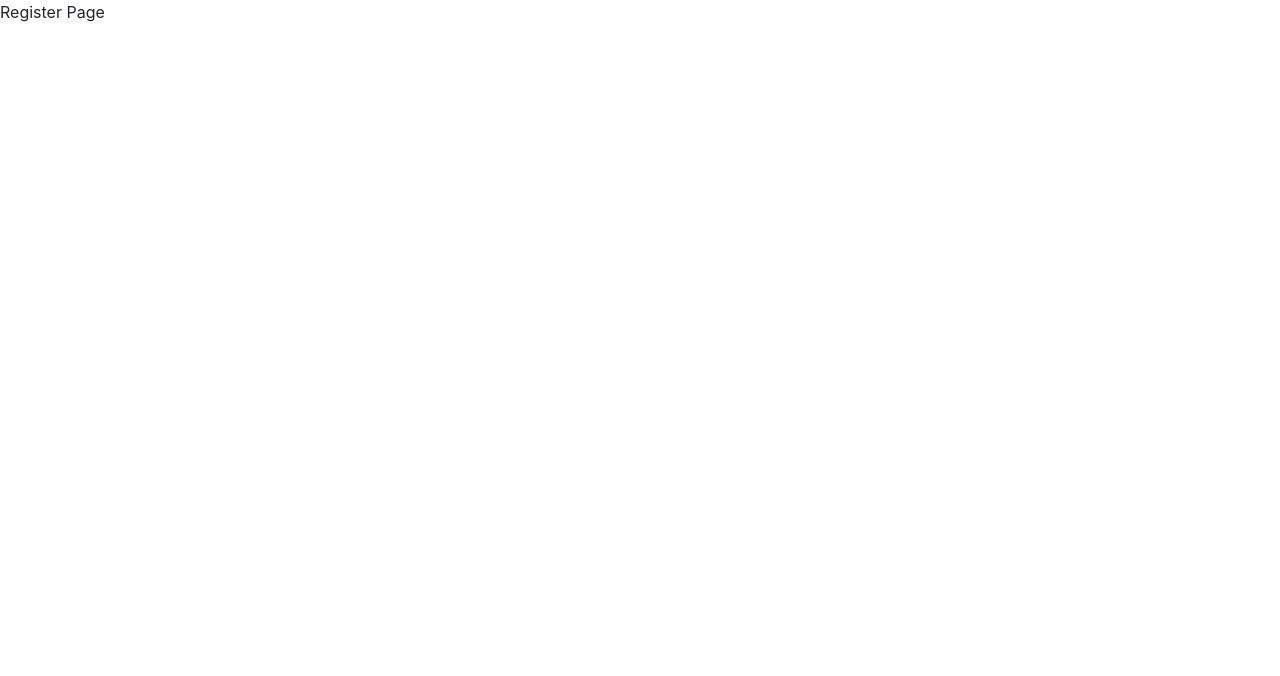
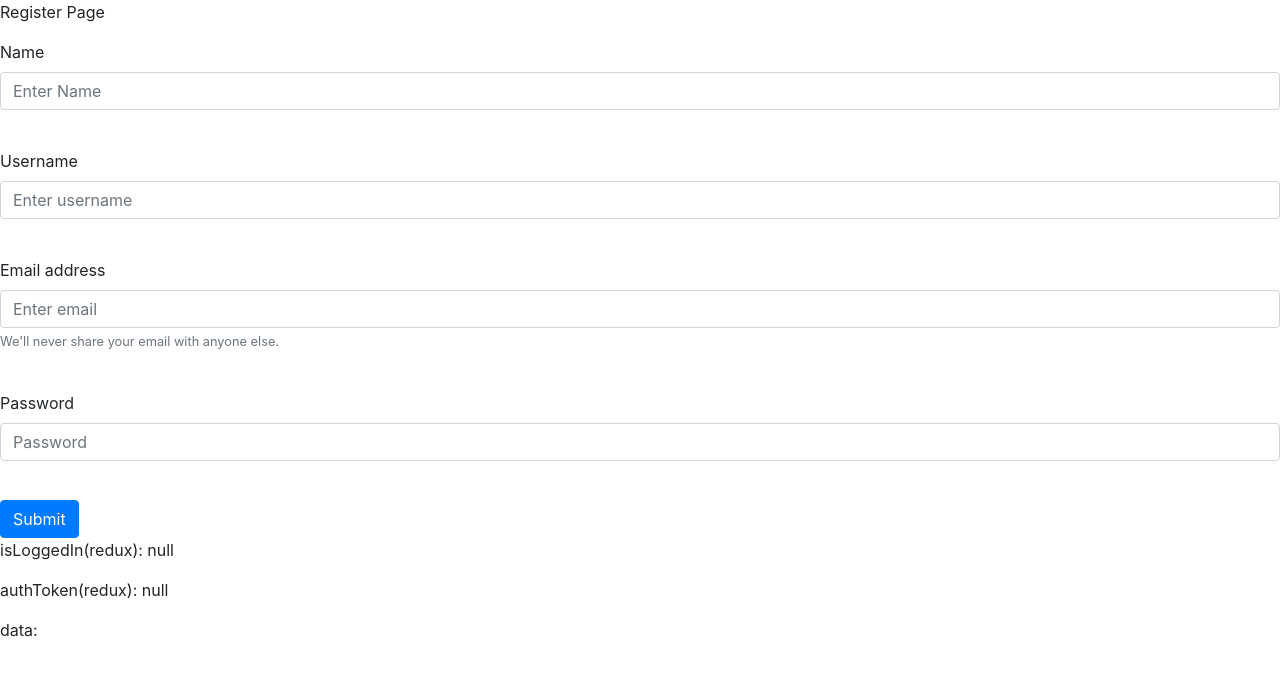
Before and after one commit to rohanbhatia96/hero-battles, a React (Create React App) app in the folder web/: page /register in a window 1280 px wide. Shown: the top 676 px of the page. Built offline with nearby package versions, Linux system fonts and the light colour scheme.

Commit message:
Added barebones for register form

```diff
--- /dev/null
+++ b/web/src/app/containers/RegisterForm.tsx
@@ -0,0 +1,140 @@
+import { useMutation, ApolloError } from "@apollo/client";
+import { Formik, FormikHelpers } from "formik";
+import React from "react";
+import Button from "react-bootstrap/Button";
+import Form from "react-bootstrap/Form";
+import { useDispatch, useSelector } from "react-redux";
+import { REGISTER_USER } from "../api/gqlQueries";
+import { RootState } from "../store/types/reducers";
+import { Mutation, MutationRegisterArgs } from "../types/graphql";
+
+interface FormValues {
+  name: string;
+  username: string;
+  email: string;
+  password: string;
+}
+const RegisterForm: React.FC = () => {
+  const isLoggedIn = useSelector(
+    (state: RootState) => state.loginStateReducer.isLoggedIn
+  );
+  const authToken = useSelector(
+    (state: RootState) => state.loginStateReducer.authToken
+  );
+  const dispatch = useDispatch();
+  const onCompleted = (receivedData: Mutation) => {
+    console.log("success");
+    console.log(JSON.stringify(receivedData));
+    dispatch({
+      type: "SET_AUTH_TOKEN",
+      payload: receivedData.register.authToken,
+    });
+    dispatch({ type: "SET_LOGIN_STATE", payload: true });
+  };
+  const onError = (receivedError: ApolloError) => {
+    //TODO: log error to the server
+    console.log("Snap! Theres an error");
+    console.log(receivedError);
+  };
+  const initialFormValues: FormValues = {
+    name: "",
+    username: "",
+    email: "",
+    password: "",
+  };
+  const [register, { data, error, loading }] = useMutation<
+    Mutation,
+    MutationRegisterArgs
+  >(REGISTER_USER, {
+    onCompleted,
+    onError,
+  });
+  const submitLoginForm = (
+    values: FormValues,
+    actions: FormikHelpers<FormValues>
+  ) => {
+    register({ variables: values });
+    actions.setSubmitting(false);
+  };
+  return (
+    <>
+      <Formik
+        initialValues={initialFormValues}
+        onSubmit={submitLoginForm}
+        //validationSchema={userLoginSchema}
+      >
+        {({ handleChange, handleSubmit, errors, isSubmitting, isValid }) => (
+          <Form
+            noValidate
+            onSubmit={(e) => {
+              handleSubmit(e as any);
+            }}
+          >
+            <Form.Group controlId="name">
+              <Form.Label>Name</Form.Label>
+              <Form.Control
+                type="input"
+                placeholder="Enter Name"
+                onChange={handleChange}
+              />
+              <Form.Text className="text-danger">
+                &#x200B;{errors.name}
+              </Form.Text>
+            </Form.Group>
+
+            <Form.Group controlId="username">
+              <Form.Label>Username</Form.Label>
+              <Form.Control
+                type="input"
+                placeholder="Enter username"
+                onChange={handleChange}
+              />
+              <Form.Text className="text-danger">
+                &#x200B;{errors.email}
+              </Form.Text>
+            </Form.Group>
+
+            <Form.Group controlId="email">
+              <Form.Label>Email address</Form.Label>
+              <Form.Control
+                type="email"
+                placeholder="Enter email"
+                onChange={handleChange}
+              />
+              <Form.Text className="text-muted">
+                We'll never share your email with anyone else.
+              </Form.Text>
+              <Form.Text className="text-danger">
+                &#x200B;{errors.email}
+              </Form.Text>
+            </Form.Group>
+
+            <Form.Group controlId="password">
+              <Form.Label>Password</Form.Label>
+              <Form.Control
+                type="password"
+                placeholder="Password"
+                onChange={handleChange}
+              />
+              <Form.Text className="text-danger">
+                &#x200B;{errors.password}
+              </Form.Text>
+            </Form.Group>
+            <Button
+              type="submit"
+              disabled={isSubmitting || loading || !isValid}
+            >
+              Submit
+            </Button>
+          </Form>
+        )}
+      </Formik>
+      {error && <p>error: {JSON.stringify(error.message)}</p>}
+      <p>isLoggedIn(redux): {JSON.stringify(isLoggedIn)}</p>
+      <p>authToken(redux): {JSON.stringify(authToken)}</p>
+      <p>data: {JSON.stringify(data)}</p>
+    </>
+  );
+};
+
+export default RegisterForm;
--- a/web/src/app/pages/Register.tsx
+++ b/web/src/app/pages/Register.tsx
@@ -1,15 +1,11 @@
 import React from "react";
-import { useSelector, useDispatch } from "react-redux";
-import { RootState } from "../store/types/reducers";
+import RegisterForm from "../containers/RegisterForm";
 
 const Register: React.FC = () => {
-  const isLoggedIn = useSelector(
-    (state: RootState) => state.loginStateReducer.isLoggedIn
-  );
   return (
     <>
       <p>Register Page</p>
-      {isLoggedIn && <p>isLoggedIn: {isLoggedIn.toString()}</p>}
+      <RegisterForm />
     </>
   );
 };
```
